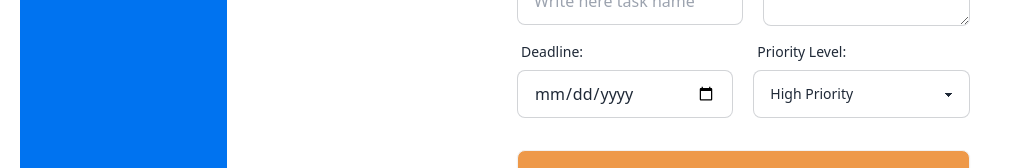
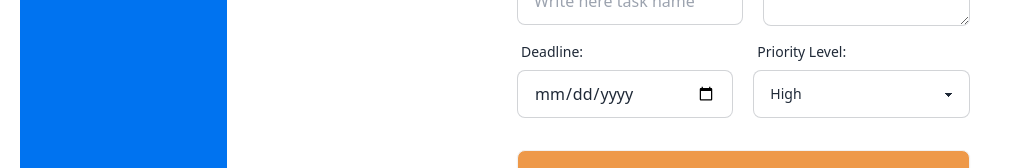
Before and after one commit to Mojammel-Molla/daily-doer-client, a React (Vite) app: page /dashboard/create-task in a window 1280 px wide. Shown: the part 171-339 px from the top of the page, without its empty margins (0-1013 px from the left). Built offline with nearby package versions, Linux system fonts and the light colour scheme; no server answers.

Commit message:
Task Creation part complete

```diff
--- a/src/dashboard/create-task/CreateTask.jsx
+++ b/src/dashboard/create-task/CreateTask.jsx
@@ -4,8 +4,16 @@ import { useForm } from 'react-hook-form';
 const CreateTask = () => {
   const axios = useAxios();
   const { register, handleSubmit } = useForm();
-  const onSubmit = data => console.log(data);
-  axios.post('todo-lists');
+  const onSubmit = data => {
+    console.log(data);
+    const newTask = { ...data, status: 'Incomplete' };
+    axios.post('/todo-lists', newTask).then(res => {
+      console.log(res.data);
+      if (res.data.insertedId) {
+        alert('Task added successfully');
+      }
+    });
+  };
   return (
     <div>
       <DashboardTitle title="Create Task"></DashboardTitle>
@@ -52,11 +60,6 @@ const CreateTask = () => {
               className="input input-bordered"
               required
             />
-            {/* <DatePicker
-                name="date"
-                selected={selectedDate}
-                onChange={date => setSelectedDate(date)}
-              /> */}
           </div>
 
           <div className="form-control w-2/4">
@@ -72,9 +75,9 @@ const CreateTask = () => {
               <option disabled selected>
                 Choose Priority Level
               </option>
-              <option>High Priority</option>
-              <option>Medium Priority</option>
-              <option>Low Priority</option>
+              <option>High</option>
+              <option>Medium</option>
+              <option>Low</option>
               <option>No Priority</option>
             </select>
           </div>
```
